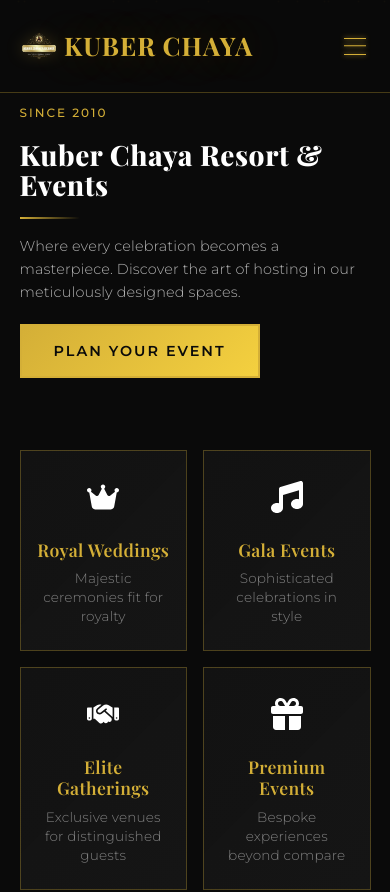
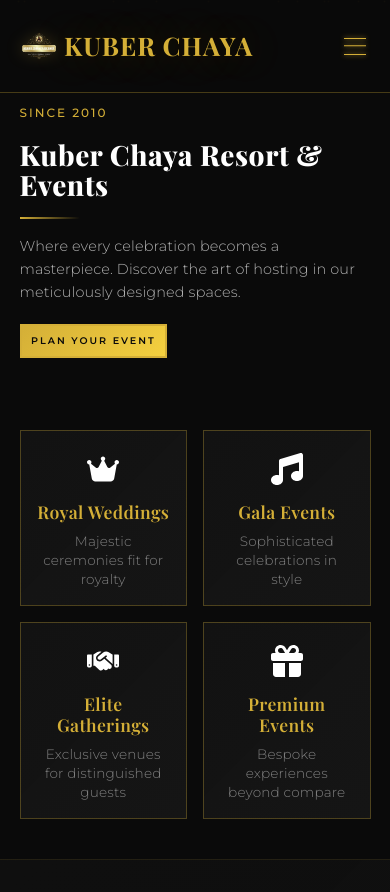
Before and after one commit to Omkar1201/Kuber_Chaya, a React (Vite) app: page / in a window 390 px wide. Shown: the top 892 px of the page. Built offline with nearby package versions, Linux system fonts and the light colour scheme.

Commit message:
plan button in home page made responsive for mobile

```diff
--- a/src/components/EventCard.css
+++ b/src/components/EventCard.css
@@ -81,12 +81,12 @@
 
 @media (max-width: 480px) {
     .event-card {
-        padding: 1.5rem 1rem;
+        padding: 1rem 1rem;
     }
 
     .event-icon {
         font-size: 2rem;
-        margin-bottom: 0.6rem;
+        margin-bottom: 0rem;
     }
 
     .event-title {
--- a/src/pages/Home.css
+++ b/src/pages/Home.css
@@ -449,6 +449,11 @@
     .hero-title {
         font-size: clamp(2rem, 8vw, 2.5rem);
     }
+
+    .hero-buttons .btn {
+        padding: 0.6rem 0.6rem;
+        font-size: 0.6rem;
+    }
 }
 
 @media (max-width: 480px) {
```
